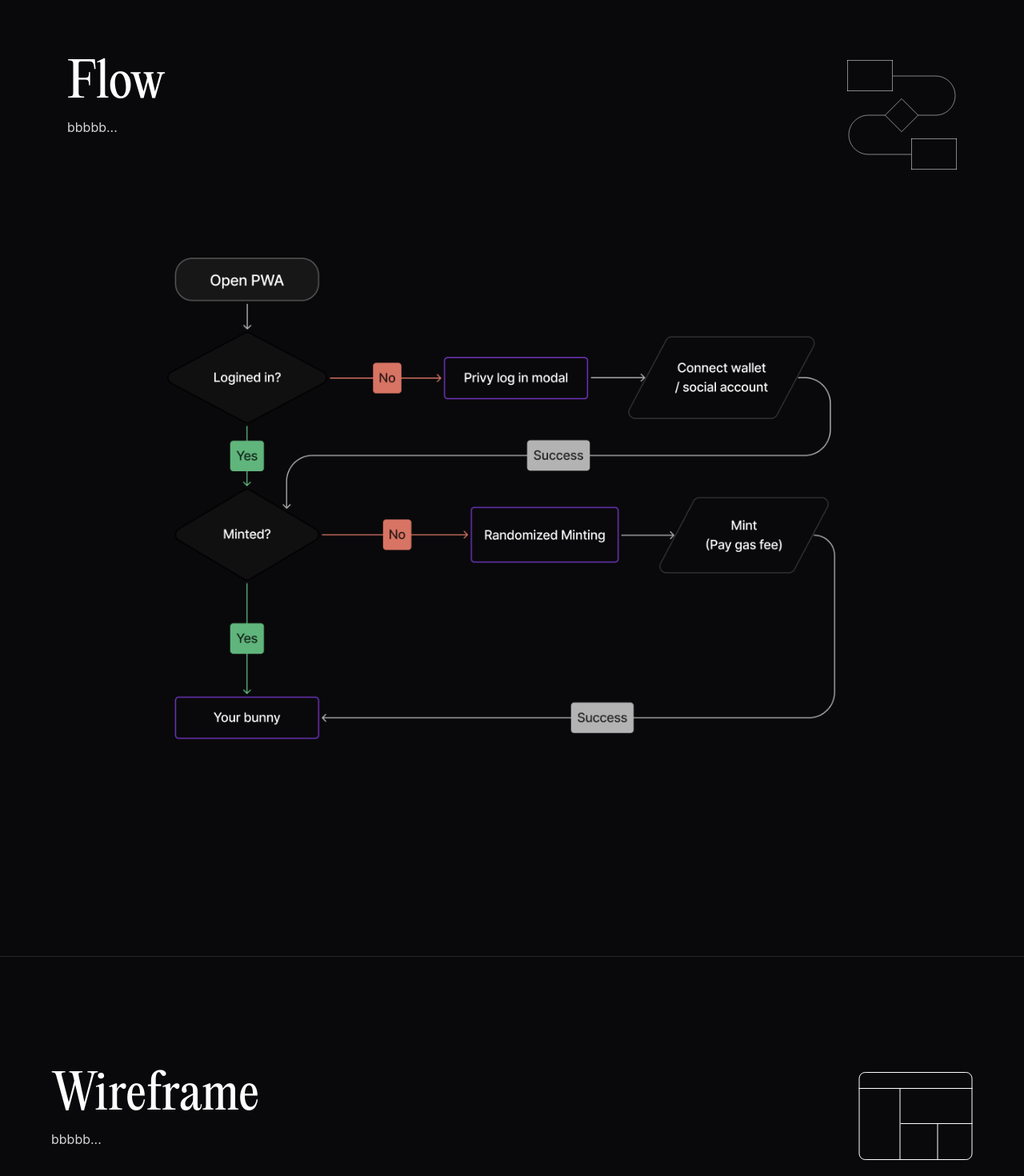
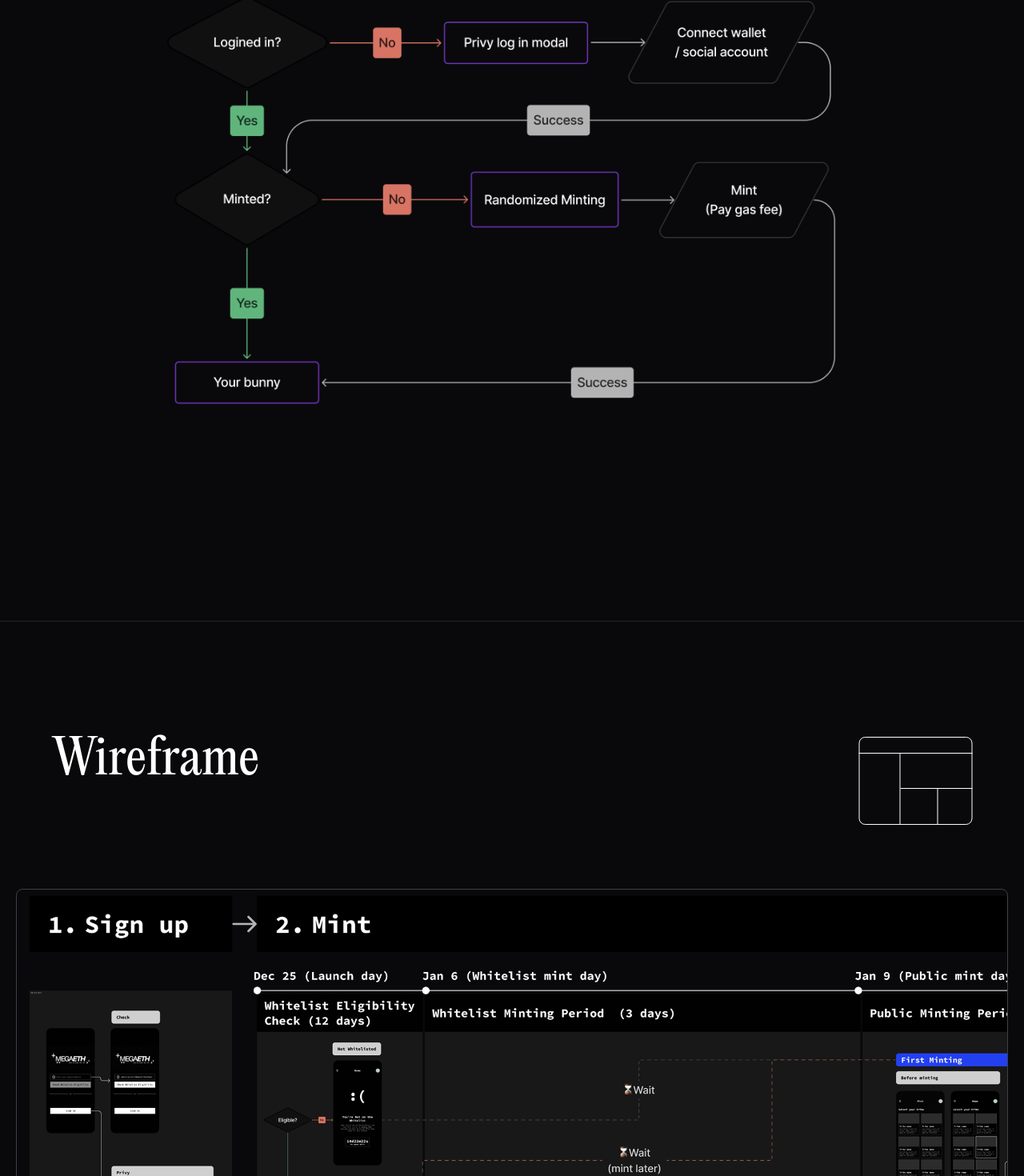
Before and after one commit to hoiian/portfolio2025, a React (Vite) app: page /work2 in a window 1280 px wide. Shown: the part 3385-4855 px from the top of the page at 80% size. Built offline with nearby package versions, Linux system fonts and the light colour scheme.

Commit message:
finalize work2

```diff
--- a/src/pages/Work2.jsx
+++ b/src/pages/Work2.jsx
@@ -149,21 +149,21 @@ Our art team designed and created the fluffle assets, while I handled the UI/UX
       </div>
 
       {/* Divider */}
-      <div className="w-full lg:border-t border-zinc-800"></div>
+      {/* <div className="w-full lg:border-t border-zinc-800"></div> */}
       {/* Discovery Section */}
-      <div className="w-full md:max-w-6xl mx-auto py-36 md:px-5 px-3">
+      {/* <div className="w-full md:max-w-6xl mx-auto py-36 md:px-5 px-3">
         <TitleSection
           title="Discovery  Requirements"
           description=".."
           icon="magnifier"
         />
-      </div>
+      </div> */}
 
       {/* Divider */}
       <div className="w-full lg:border-t border-zinc-800"></div>
       {/* Flow Section */}
       <div className="w-full md:max-w-6xl mx-auto py-36 md:px-5 px-3">
-        <TitleSection title="Flow" description="bbbbb..." icon="flow" />
+        <TitleSection title="Flow" description="" icon="flow" />
 
         <SmartImage src="/images/work2/flow.png" alt="Flow" className="" />
       </div>
@@ -173,11 +173,7 @@ Our art team designed and created the fluffle assets, while I handled the UI/UX
       {/* Wireframe Section */}
       <div className="w-full mx-auto py-36 md:px-5 px-3">
         <div className="w-full md:max-w-6xl mx-auto ">
-          <TitleSection
-            title="Wireframe"
-            description="bbbbb..."
-            icon="wireframe"
-          />
+          <TitleSection title="Wireframe" description="" icon="wireframe" />
         </div>
         <div className="mt-20 overflow-x-auto border border-zinc-700 rounded-lg overflow-hidden">
           <img
@@ -194,7 +190,7 @@ Our art team designed and created the fluffle assets, while I handled the UI/UX
       <div className="w-full md:max-w-6xl mx-auto py-36 md:px-5 px-3">
         <TitleSection
           title="High-Fidelity Design"
-          description="bbbbb..."
+          description=""
           icon="design"
         />
 
@@ -232,11 +228,7 @@ Our art team designed and created the fluffle assets, while I handled the UI/UX
       {/* Key Features Section */}
       <div className="w-full mx-auto py-36 md:px-5 px-3">
         <div className="w-full md:max-w-6xl mx-auto ">
-          <TitleSection
-            title="Key Features"
-            description="bbbbb..."
-            icon="highlight"
-          />
+          <TitleSection title="Key Features" description="" icon="highlight" />
         </div>
 
         <div className="md:max-w-2xl w-full space-y-3 text-center mx-auto">
@@ -409,7 +401,11 @@ Our art team designed and created the fluffle assets, while I handled the UI/UX
       <div className="w-full lg:border-t border-zinc-800"></div>
       {/* Takeaways Section */}
       <div className="w-full md:max-w-6xl mx-auto py-36 md:px-5 px-3">
-        <TitleSection title="Takeaways" description="bbbbb..." icon="think" />
+        <TitleSection
+          title="Takeaways"
+          description="A key challenge in this project was working with evolving requirements. In early stages, when direction was still being defined, we proactively created initial concepts to help guide alignment. This experience strengthened my ability to navigate ambiguity, communicate effectively with stakeholders, and contribute design leadership in fast-changing environments."
+          icon="think"
+        />
       </div>
       <BackToTop />
     </div>
```
